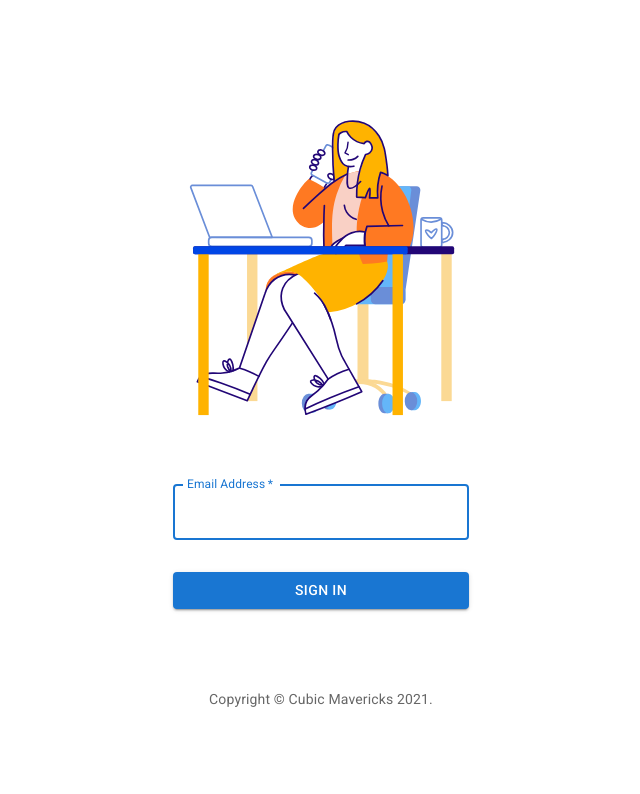
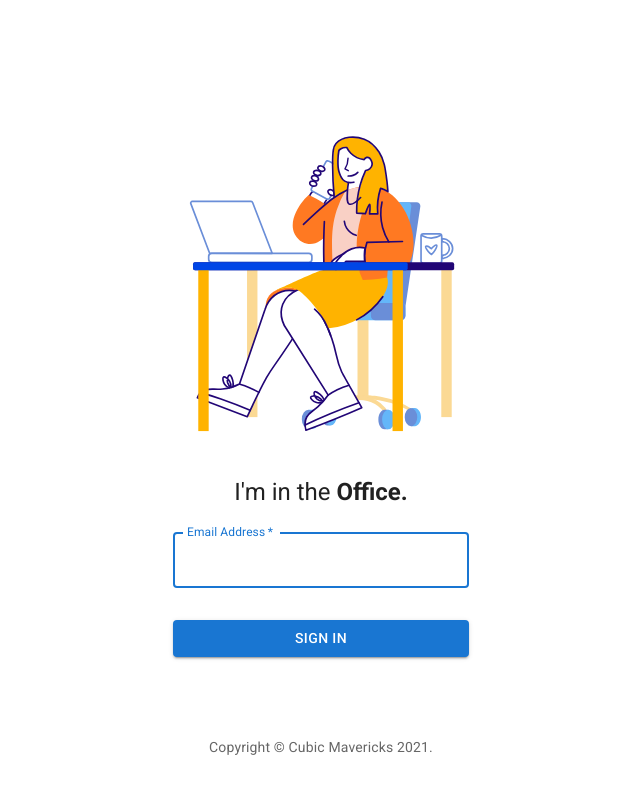
Before and after one commit to CubicMavericks/ImInTheOffice, a React (Create React App) app in the folder src/web/: page / in a window 1280 px wide. Shown: the top 794 px of the page, without its empty margins (319-959 px from the left). Built offline with nearby package versions, Linux system fonts and the light colour scheme.

Commit message:
Improved login page

```diff
--- a/src/web/src/Login.js
+++ b/src/web/src/Login.js
@@ -40,13 +40,16 @@ export default function SignIn() {
         <CssBaseline />
         <Box
           sx={{
-            marginTop: 8,
+            marginTop: 10,
             display: 'flex',
             flexDirection: 'column',
             alignItems: 'center',
           }}
         >
           <img src={logo} alt='logo' />
+          <Typography component="h1" variant="h5">
+              I'm in the <b>Office.</b>
+          </Typography>
           <Box component="form" onSubmit={handleSubmit} noValidate sx={{ mt: 1 }}>
             <TextField
               margin="normal"
```
